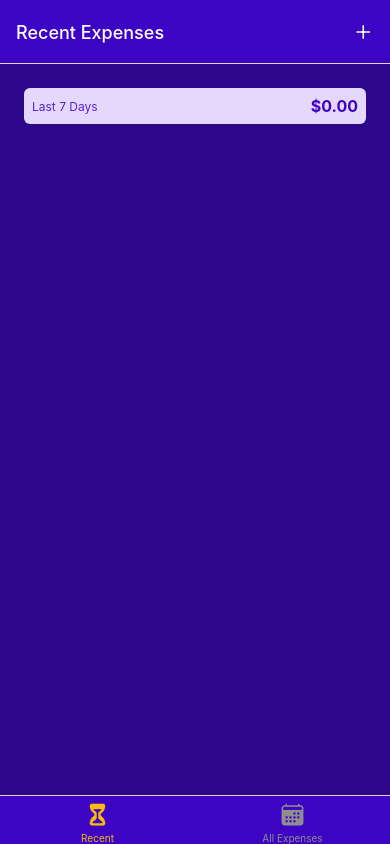
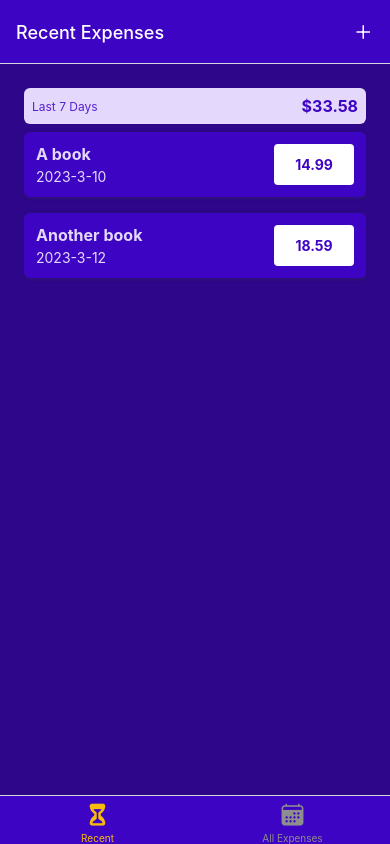
Before and after one commit to MayankBorkar/ExpensesApp, a React Native app: screen /RecentExpenses in a window 390 px wide. Built offline with nearby package versions, Linux system fonts and the light colour scheme.

Commit message:
done with small changes.

```diff
--- a/screens/ManageExpenses.js
+++ b/screens/ManageExpenses.js
@@ -34,13 +34,13 @@ function ManageExpenses({route, navigation}) {
                 editedExpenseId,
                 description: 'Test',
                 amount: 29.99,
-                date: new Date('2022-05-20'),
+                date: new Date('2023-03-9'),
             });
         } else {
             expenseCtx.addExpense({
                 description: 'Test!!!!!',
                 amount: 19.99,
-                date: new Date('2022-05-19'),
+                date: new Date('2023-03-8'),
             });
         }
         navigation.goBack();
--- a/screens/RecentExpenses.js
+++ b/screens/RecentExpenses.js
@@ -7,10 +7,14 @@ import {getDateMinusDays} from "../util/date";
 function RecentExpenses() {
 
     const expensesCtx = useContext(ExpensesContext);
+    // console.log(expensesCtx.expenses);
 
     const recentExpenses = expensesCtx.expenses.filter((expense) => {
         const today = new Date();
         const date7DaysAgo = getDateMinusDays(today , 7);
+        // console.log("expense.date",expense.date);
+        // console.log("date7DaysAgo",date7DaysAgo);
+
 
         return expense.date > date7DaysAgo;
 
--- a/store/expenses-context.js
+++ b/store/expenses-context.js
@@ -47,13 +47,13 @@ const DUMMY_EXPENSES = [
         id: 'e8',
         description: 'A book',
         amount: 14.99,
-        date: new Date('2022-02-19')
+        date: new Date('2023-03-10')
     },
     {
         id: 'e9',
         description: 'Another book',
         amount: 18.59,
-        date: new Date('2022-02-18')
+        date: new Date('2023-03-12')
     }
 
 ];
```
